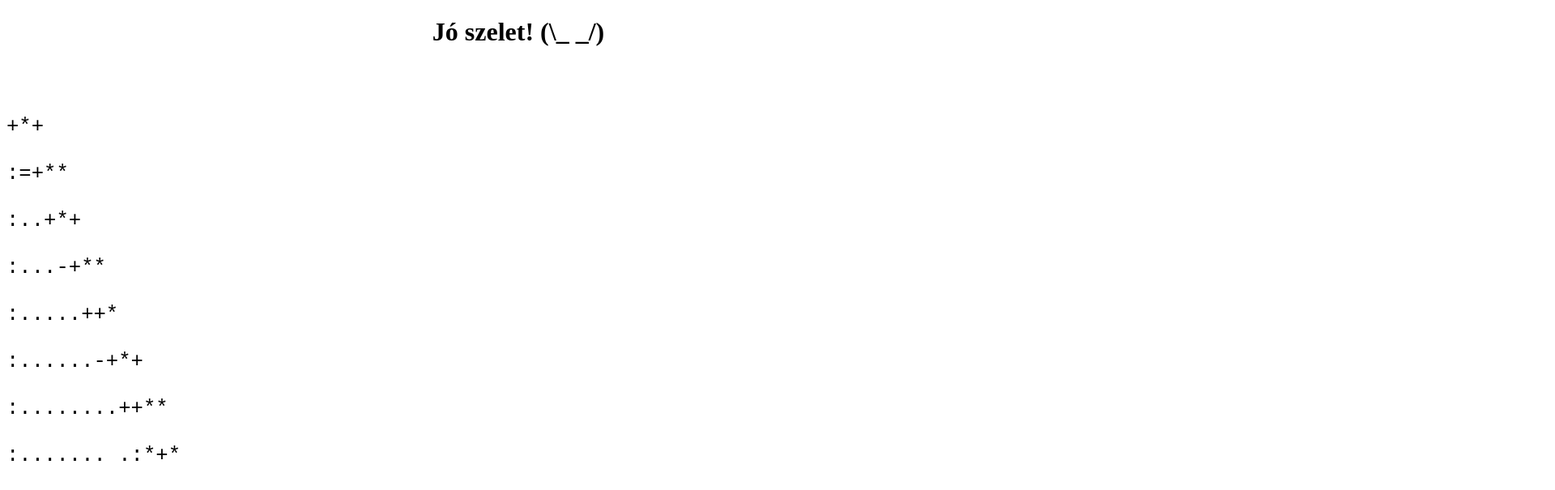
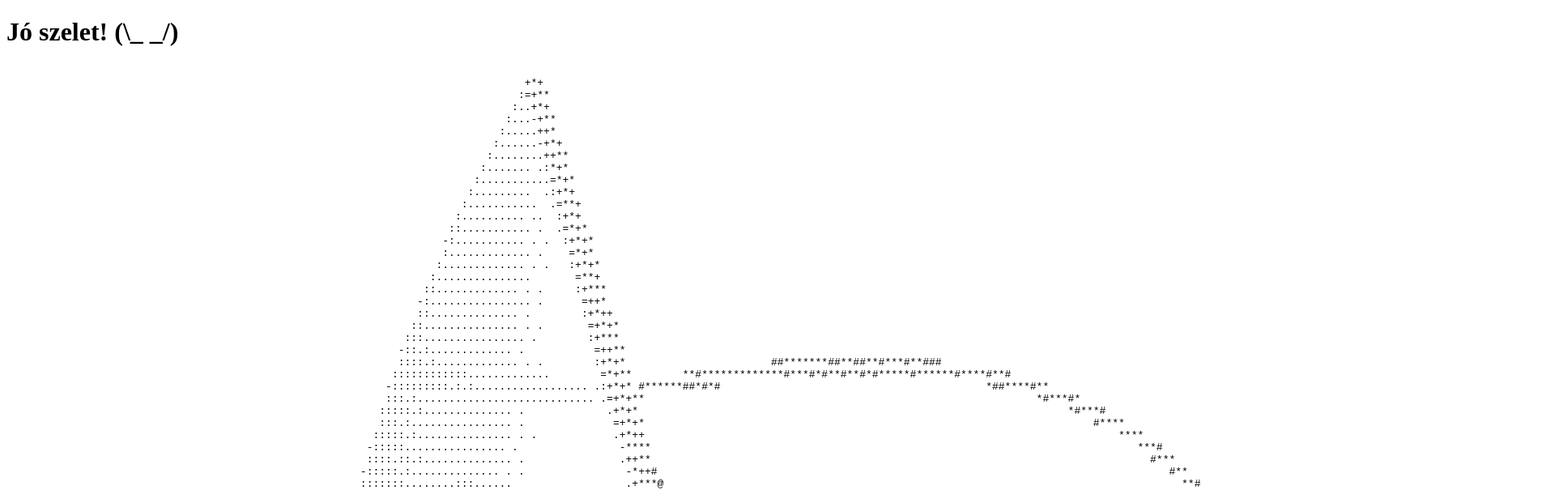
Before and after one commit to nagyb187/nbsailing-hu, a plain HTML site: page index.html in a window 1280 px wide. Shown: the top 605 px of the page at 81% size, 1920 px wide, since content can reach past the window. Drawn offline with Linux system fonts and the light colour scheme.

Commit message:
Update index.html

```diff
--- a/index.html
+++ b/index.html
@@ -4,16 +4,7 @@
     <meta charset="UTF-8">
     <meta name="viewport" content="width=device-width, initial-scale=1.0">
     <title>NB Sailing</title>
-    <style>
-        body {
-            text-align: center;
-        }
-        pre {
-            font-size: 2vw; /* A betűméret a képernyő szélességéhez igazodik */
-            white-space: pre-wrap; /* Megtartja az ASCII art formázását */
-            font-family: monospace; /* Monospace betűtípus az egyenletes megjelenítéshez */
-        }
-    </style>
+
 </head>
 <body><h1>Jó szelet! (\_ _/)</h1>
  <pre>
```
